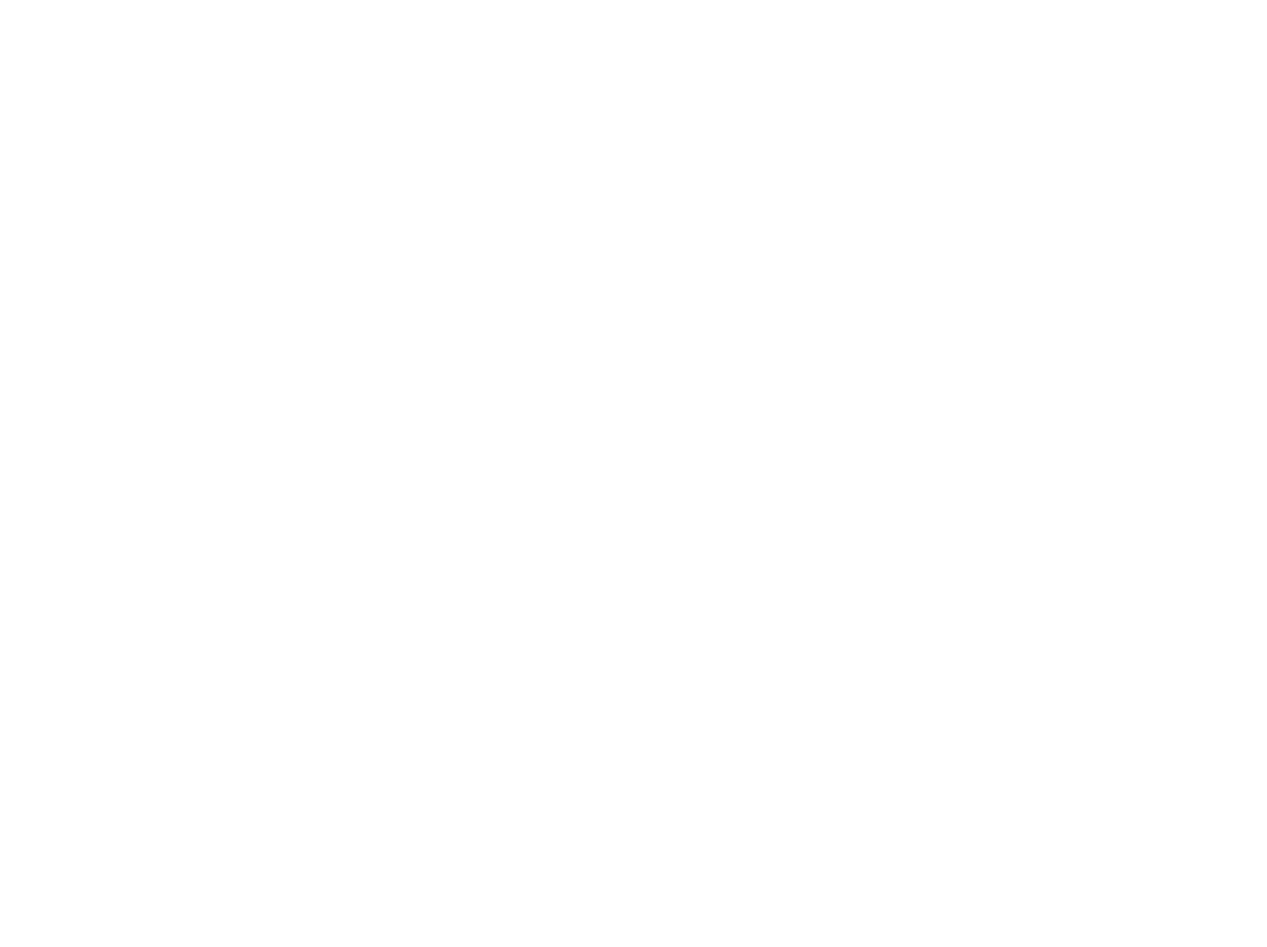
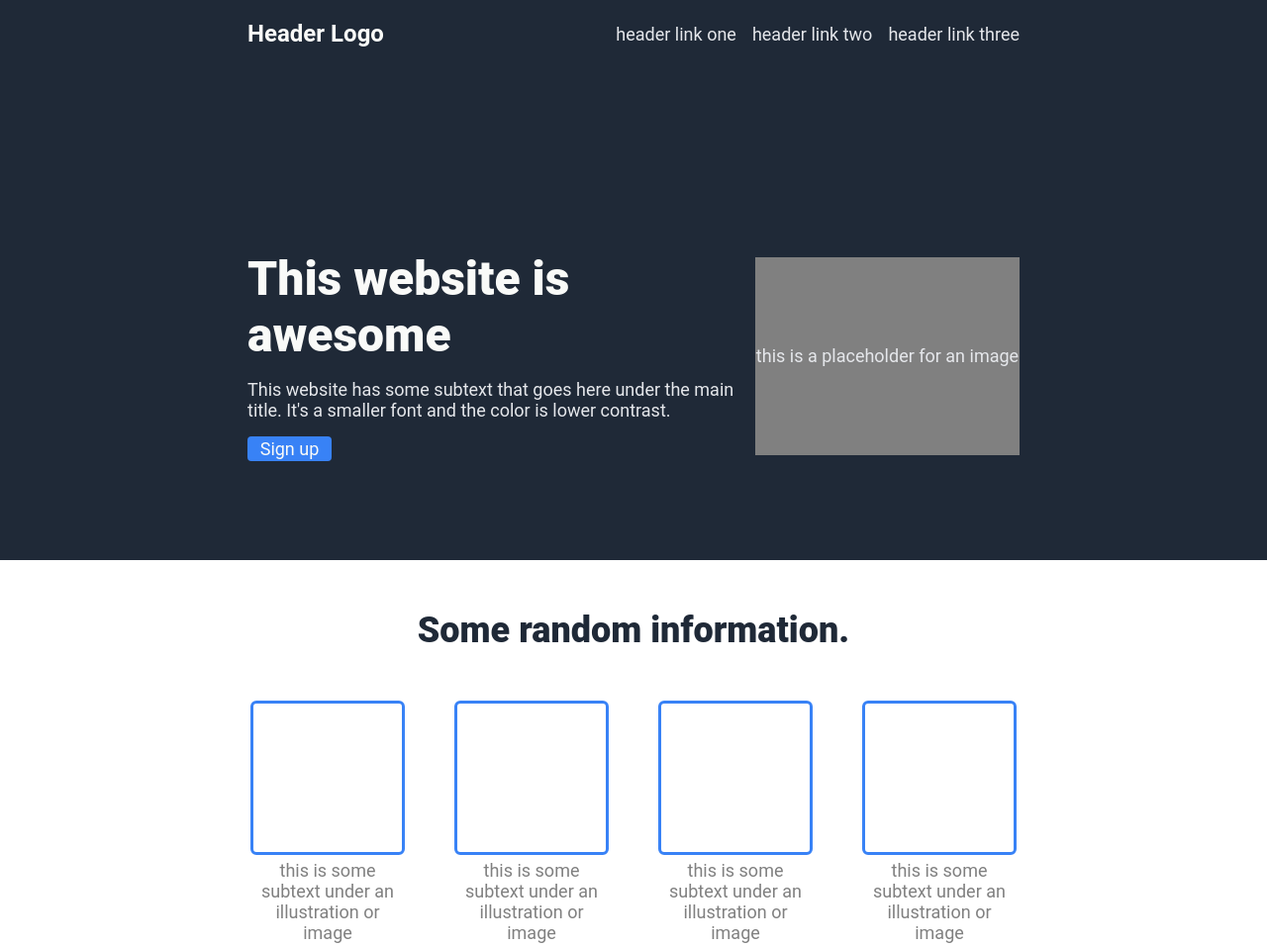
Before and after one commit to adedhi/odin-landing-page, a plain HTML site: page index.html in a window 1280 px wide. Shown: the top 957 px of the page at 99% size. Before the commit the page ends 800 px from the top, so only its background shows below. Drawn offline with Linux system fonts and the light colour scheme.

Commit message:
Gotten reasonably close to the target website, but a lot of tweaking and streamlining (removing unnecessary styles and combining similar styles), especially in the CSS remains to be done

```diff
--- a/css/styles.css
+++ b/css/styles.css
@@ -0,0 +1,238 @@
+* {
+    font-family: 'Roboto', sans-serif;
+    /*background-color: #1F2937;*/
+}
+
+body, html {
+    margin: 0;
+    padding: 0;
+}
+
+.top_section {
+    display: flex;
+    flex-direction: column;
+    gap: 100px;
+    background-color: #1F2937;
+    margin: 0;
+    padding: 0;
+}
+
+.header {
+    display: flex;
+    justify-content: space-between;
+    padding: 20px 250px 5px 250px;
+    align-items: center;
+}
+
+.header_logo, .main_large_text, .main_button {
+    color:#F9FAF8;
+}
+
+.header_link, .main_small_text, .main_image_text {
+    color: #E5E7EB;
+    font-size: 18px;
+}
+
+.header_logo {
+    font-size: 24px;
+    font-weight: bold;
+}
+
+.header_link {
+
+}
+
+.main {
+    display: flex;
+    justify-content: space-between;
+    padding: 100px 250px 100px 250px;
+    align-items: center;
+    gap: 20px;
+}
+
+.main_paragraph {
+    display: flex;
+    flex-direction: column;
+    gap: 16px;
+}
+
+.main_large_text {
+    font-size: 48px;
+    font-weight: 900;
+}
+
+.main_small_text {
+    color:
+}
+
+.main_button {
+    background-color: #3882F6;
+    font-size: 18px;
+    border-radius: 4px;
+    border: none;
+    width: 85px;
+    height: 25px;
+}
+
+.main_image {
+    display: flex;
+    justify-content: center;
+    align-items: center;
+    background-color: grey;
+    height: 200px;
+    width: 500px;
+}
+
+.main_image_text {
+
+}
+
+.info_section {
+    display: flex;
+    flex-direction: column;
+    justify-content: center;
+    align-items: center;
+    padding: 50px 250px 50px 250px;
+    gap: 50px;
+}
+
+.info_header {
+    color: #1F2937;
+    font-size: 36px;
+    font-weight: 900;
+}
+
+.info_blocks {
+    display: flex;
+    justify-content: space-around;
+    align-items: center;
+    gap: 50px;
+}
+
+.info_block {
+    display: flex;
+    flex-direction: column;
+    justify-content: center;
+    align-items: center;
+    gap: 5px;
+    flex-wrap: wrap;
+}
+
+.info_block_image {
+    border: 3px solid #3882F6;
+    height: 150px;
+    width: 150px;
+    border-radius: 6px;
+}
+
+.info_block_text {
+    color: grey;
+    font-size: 18px;
+    width: 150px;
+    text-align: center;
+}
+
+.quote_section {
+    display:flex;
+    flex-direction: column;
+    justify-content: center;
+    align-items: center;
+    padding: 50px 400px 50px 400px;
+    gap: 5px;
+    background-color: #E5E7EB;
+}
+
+.quote {
+    color: #1F2937;
+    font-size: 36px;
+    font-style: italic;
+    text-align: left;
+}
+
+.quote_author_container {
+    display:flex;
+    justify-content: flex-end;
+    padding-left: 500px;
+}
+
+.quote_author {
+    color: #1F2937;
+    text-align: right;
+    font-size: 18px;
+    font-weight: 900;
+}
+
+.sign_up_section {
+    display: flex;
+    justify-content: center;
+    align-items: center;
+    padding: 50px 250px 50px 250px;
+}
+
+.blue_box {
+    display:flex;
+    justify-content: space-between;
+    align-items: center;
+    background-color: #3882F6;
+    padding: 25px 75px 25px 75px;
+    height: 100px;
+    width: 900px;
+    height: 150px;
+    color: white;
+    gap: 200px;
+    border-radius: 4px;
+}
+
+.blue_box_text {
+    display: flex;
+    flex-direction: column;
+    color: inherit;
+}
+
+.blue_box_large_text {
+    color: inherit;
+    font-size: 24px;
+    font-weight: 900;
+}
+
+.blue_box_small_text {
+    color: inherit;
+    font-size: 18px;
+}
+
+.blue_box_button {
+    color: inherit;
+    font-size: 18px;
+    border-radius: 4px;
+    border: 3px solid white;
+    background-color: #3882F6;
+    text-align: center;
+    width: 90px;
+    height: 30px;
+}
+
+.copyright_section {
+    display: flex;
+    justify-content: center;
+    align-items: center;
+    background-color: #1F2937;
+    padding: 30px 250px 30px 250px;
+}
+
+.copyright_text {
+    color: white;
+    font-size: 18px;
+}
+
+a {
+    color: inherit;
+    text-decoration: none;
+}
+
+ul {
+    display: flex;
+    list-style: none;
+    gap: 16px;
+    margin: 0px;
+    padding: 0px;
+}
--- a/index.html
+++ b/index.html
@@ -2,11 +2,82 @@
 <html lang="en">
     <head>
         <meta charset="UTF-8">
-        <title>O</title>
+        <title>Odin Landing Page</title>
         <link rel="stylesheet" href="./css/styles.css">
     </head>
 
     <body>
+        <div class="top_section">
+            <div class="header">
+                <div class="header_logo">Header Logo</div>
 
+                <ul class="header_link">
+                    <li><a href="#">header link one</a></li>
+                    <li><a href="#">header link two</a></li>
+                    <li><a href="#">header link three</a></li>
+                </ul>
+            </div>
+
+            <div class="main">
+                <div class="main_paragraph">
+                    <div class="main_large_text">This website is awesome </div>
+
+                    <div class="main_small_text">This website has some subtext that goes here under the main title. It's a smaller font and the color is lower contrast.</div>
+
+                    <button class="main_button">Sign up</button>
+                </div>
+
+                <div class="main_image">
+                    <div class="main_image_text"> this is a placeholder for an image</div>
+                </div>
+            </div>
+        </div>
+
+        <div class="info_section">
+            <div class="info_header">Some random information.</div>
+
+            <div class="info_blocks">
+                <div class="info_block">
+                    <div class="info_block_image"></div>
+                    <div class="info_block_text">this is some subtext under an illustration or image</div>
+                </div>
+                <div class="info_block">
+                    <div class="info_block_image"></div>
+                    <div class="info_block_text">this is some subtext under an illustration or image</div>
+                </div>
+                <div class="info_block">
+                    <div class="info_block_image"></div>
+                    <div class="info_block_text">this is some subtext under an illustration or image</div>
+                </div>
+                <div class="info_block">
+                    <div class="info_block_image"></div>
+                    <div class="info_block_text">this is some subtext under an illustration or image</div>
+                </div>
+            </div>
+        </div>
+
+        <div class="quote_section">
+            <div class="quote">This is an inspiring quote, or a testimonial from a customer. Maybe it's just filling up space, or maybe people will actually read it. Who knows? All I know is that it looks nice.</div>
+
+            <div class="quote_author_container">
+                <div class="quote_author">-Thor, God of Thunder</div>
+            </div>
+        </div>
+
+        <div class="sign_up_section">
+            <div class="blue_box">
+                <div class="blue_box_text">
+                    <div class="blue_box_large_text">Call to action! It's time!</div>
+
+                    <div class="blue_box_small_text">Sign up for our product by clicking that button right over there!</div>
+                </div>
+
+                <button class="blue_box_button">Sign up</button>
+            </div>
+        </div>
+
+        <div class="copyright_section">
+            <div class="copyright_text">Copyright © The Odin Project 2021</div>
+        </div>
     </body>
 </html>
```
